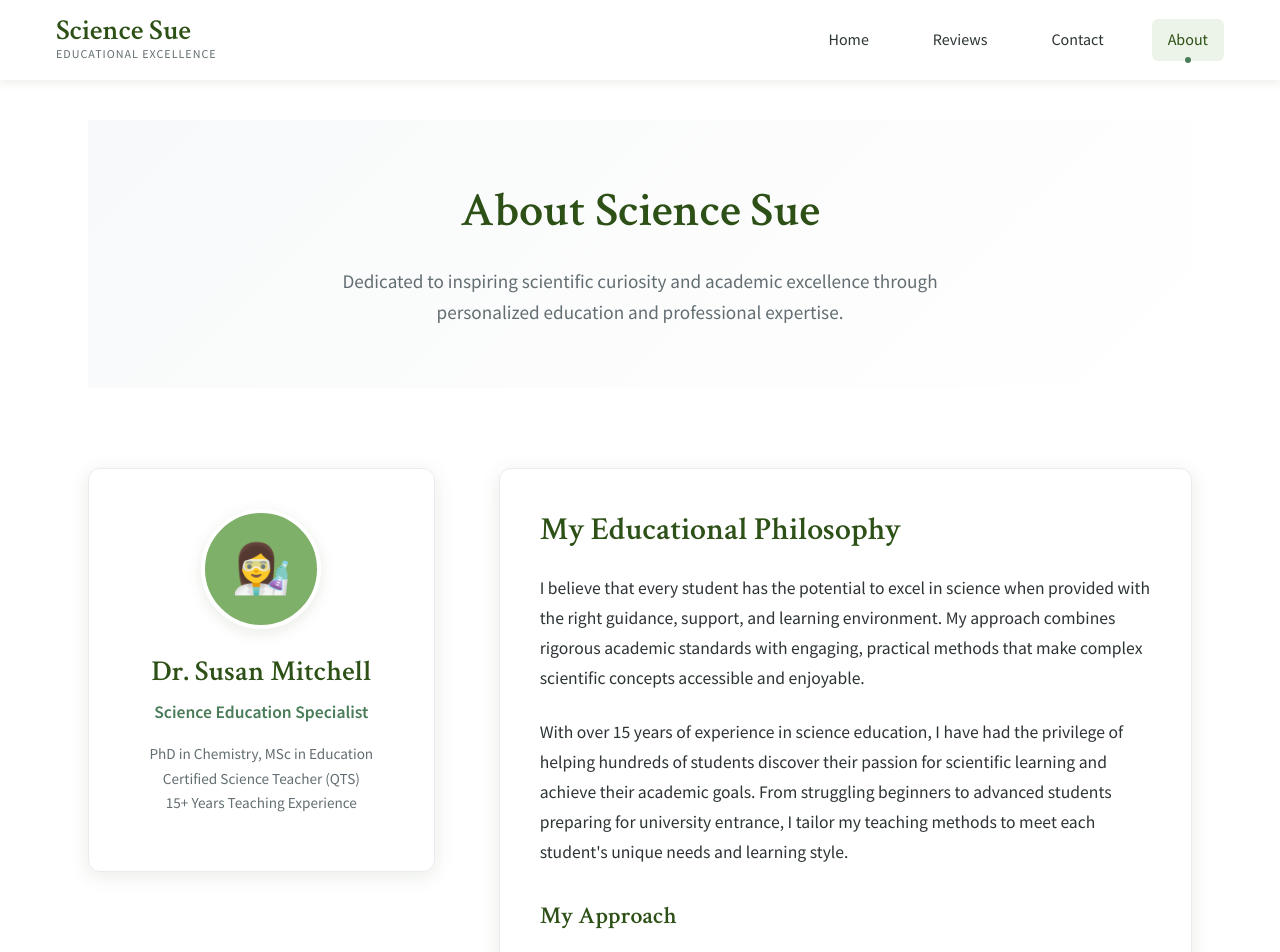
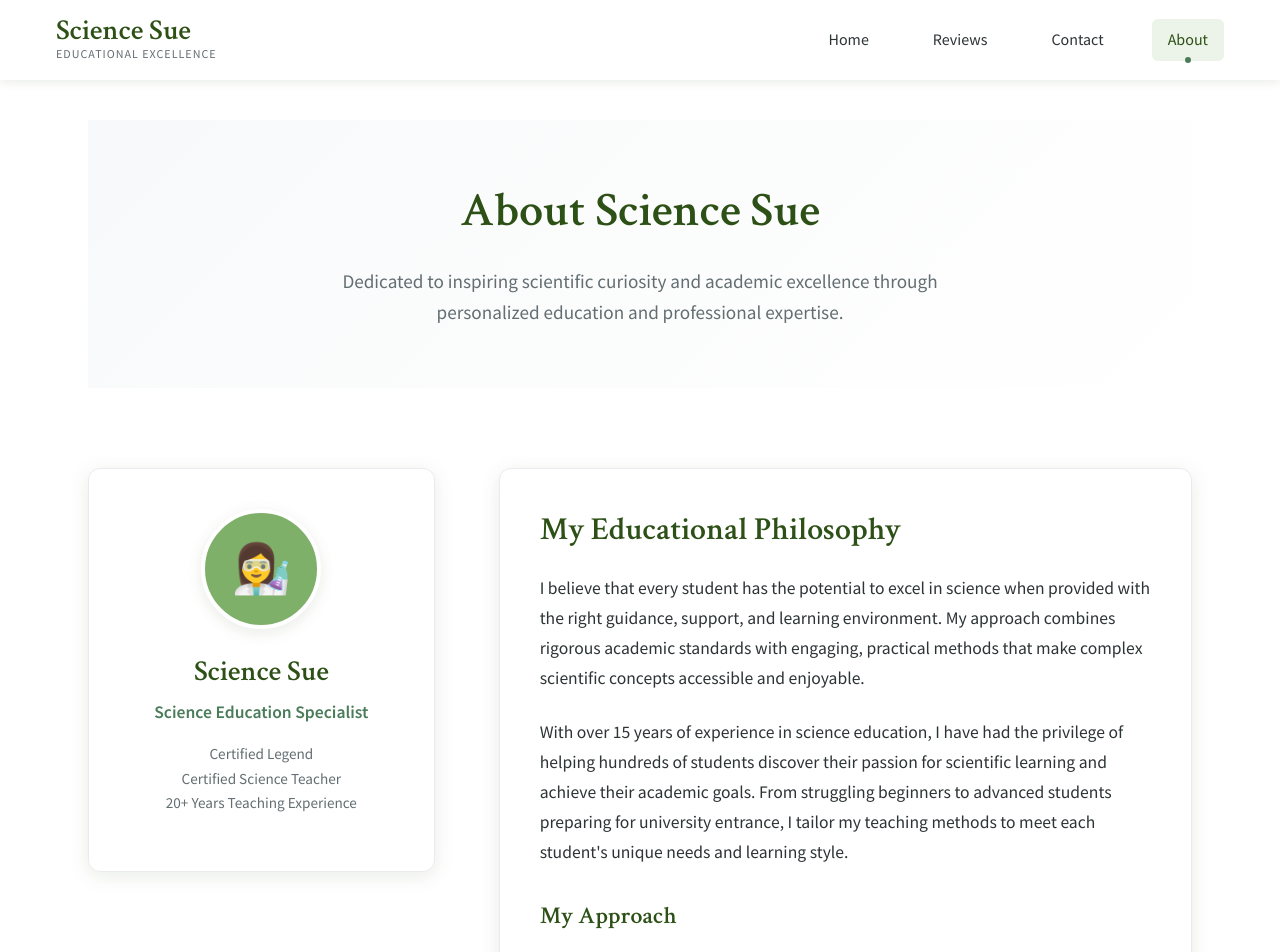
Before and after one commit to joneshector/sciencesue.co.uk, a React (Create React App) app: page /about in a window 1280 px wide. Shown: the top 952 px of the page. Built offline with nearby package versions, Linux system fonts and the light colour scheme.

Commit message:
[INITIAL] Added minor changes to content for github pages version

```diff
--- a/src/pages/About.js
+++ b/src/pages/About.js
@@ -33,12 +33,12 @@ const About = () => {
                   <div className="profile-placeholder">👩‍🔬</div>
                 </div>
                 <div className="profile-info">
-                  <h2>Dr. Susan Mitchell</h2>
+                  <h2>Science Sue</h2>
                   <p className="profile-title">Science Education Specialist</p>
                   <p className="profile-credentials">
-                    PhD in Chemistry, MSc in Education<br />
-                    Certified Science Teacher (QTS)<br />
-                    15+ Years Teaching Experience
+                    Certified Legend<br />
+                    Certified Science Teacher<br />
+                    20+ Years Teaching Experience
                   </p>
                 </div>
               </div>
```
